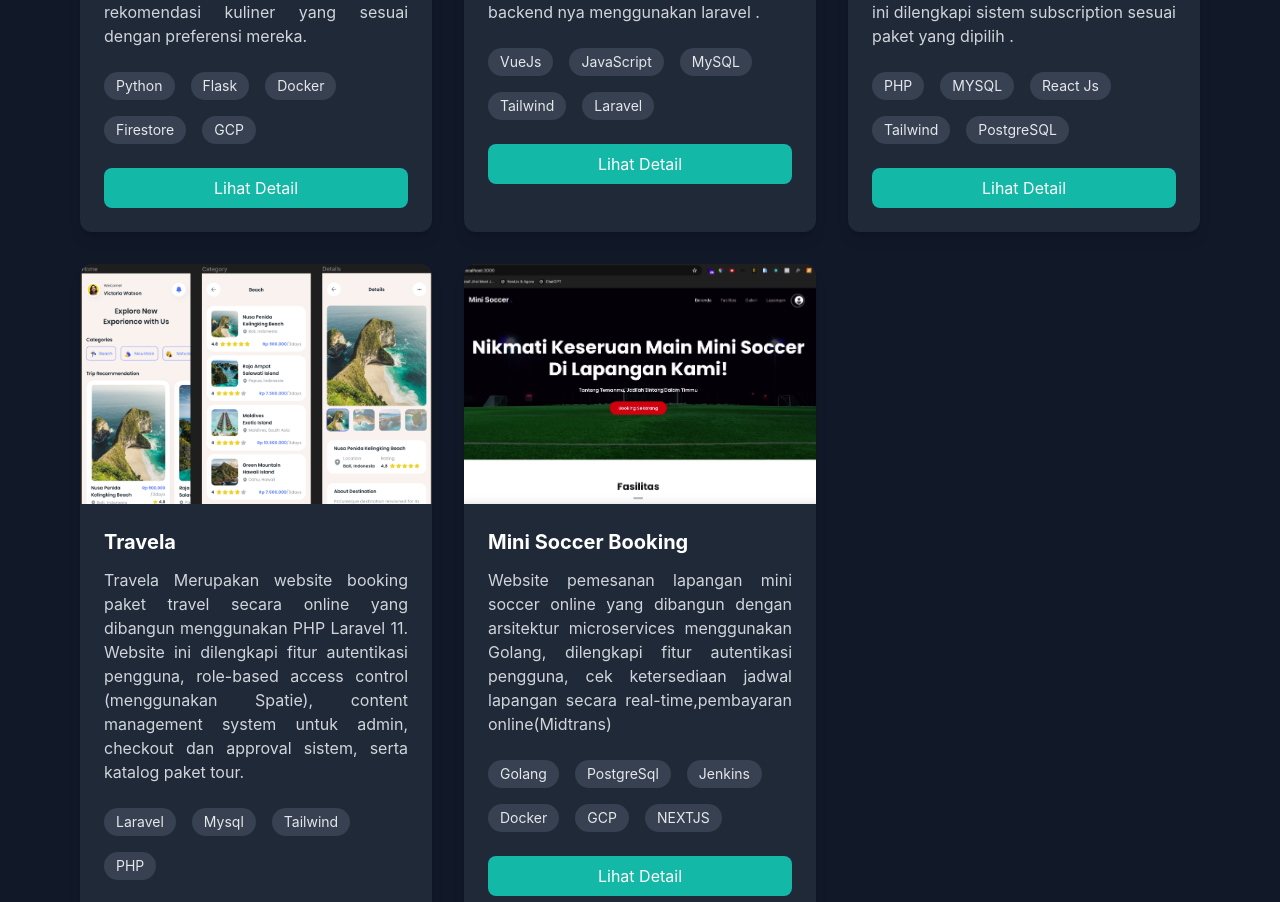
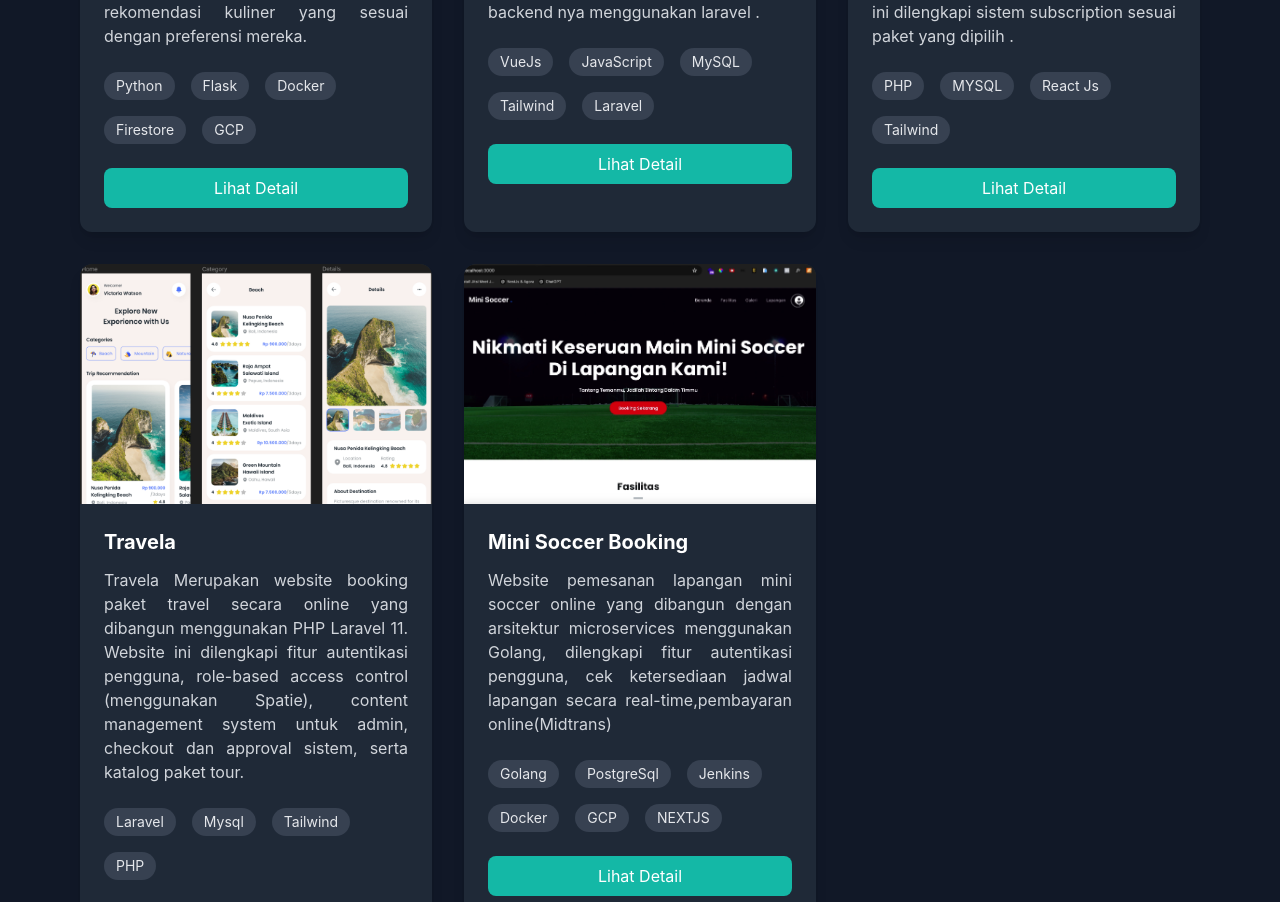
Before and after one commit to alghoziii/portofolio-x, a Next.js app: page / in a window 1280 px wide. Shown: the part 3028-3930 px from the top of the page. Built offline with nearby package versions, Linux system fonts and the light colour scheme.

Commit message:
Update index.js

```diff
--- a/pages/index.js
+++ b/pages/index.js
@@ -38,7 +38,7 @@ export default function Home() {
       desc: "Mengembangkan sistem kasir berbasis Website (Software as a Service) untuk memudahkan manajemen penjualan toko obat tanaman dan pupuk. Website ini dilengkapi sistem subscription sesuai paket yang dipilih .",
       view: "https://dashboard-kasir.vercel.app/",
       demo: "https://dashboard-kasir.vercel.app/",
-      techStack: ["PHP", "MYSQL", "React Js", "Tailwind", "PostgreSQL"]
+      techStack: ["PHP", "MYSQL", "React Js", "Tailwind"]
 
     },
 
```
